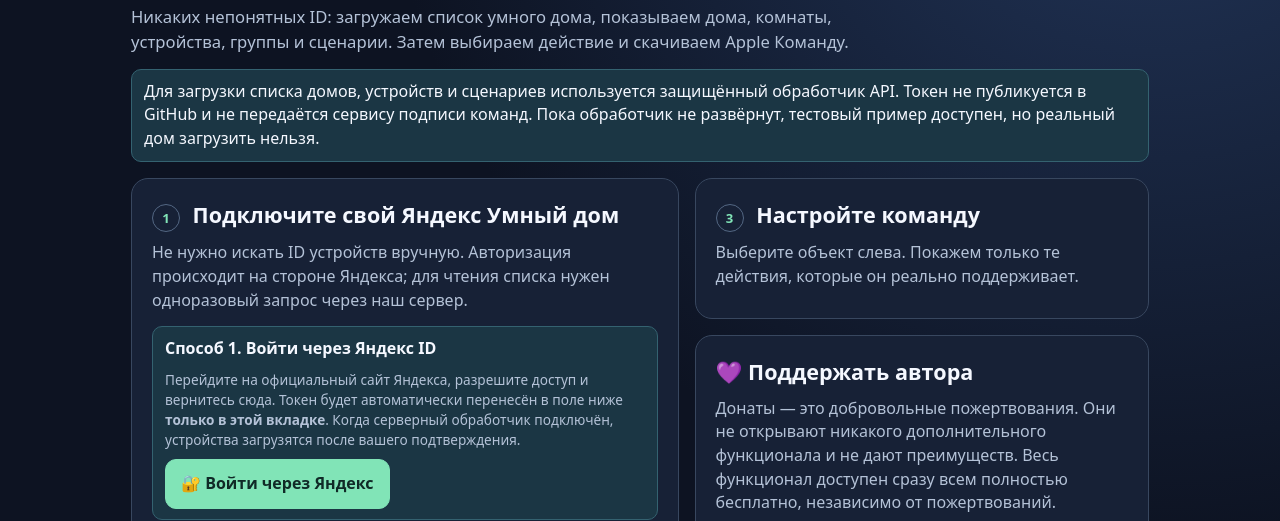
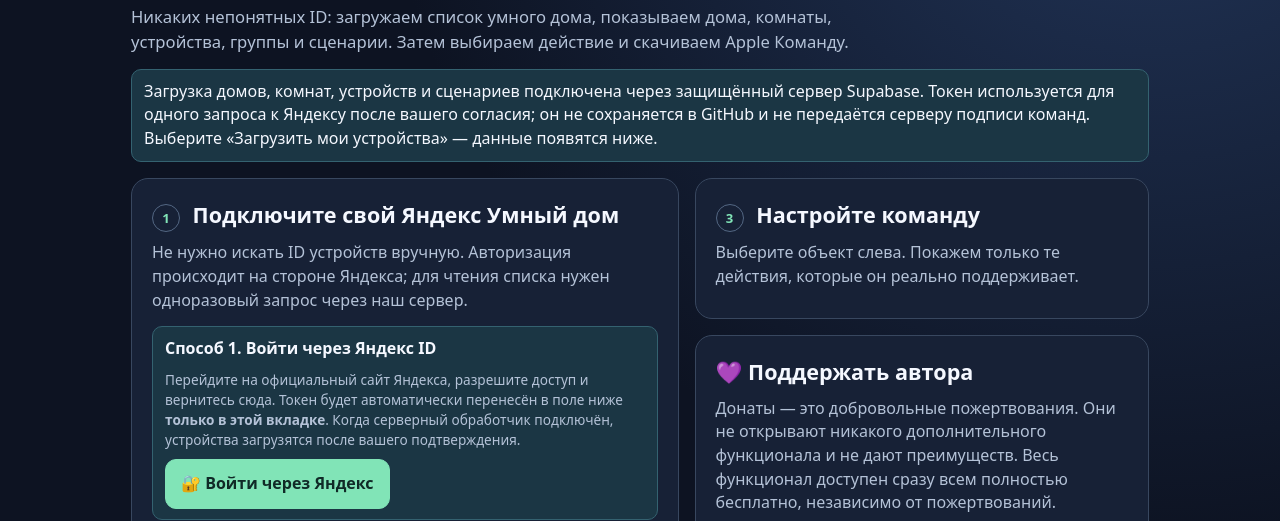
Before and after one commit to mapkepp/tools, a website: page studio/index.html in a window 1280 px wide. Shown: the part 230-751 px from the top of the page. Drawn offline with Linux system fonts and the light colour scheme.

Commit message:
ux(studio): show connected Yandex discovery gateway, remove obsolete offline notice

```diff
--- a/studio/index.html
+++ b/studio/index.html
@@ -25,7 +25,7 @@ details{border:1px solid var(--line);padding:12px;border-radius:10px;margin-top:
 <header><a class="brand" href="../">← MAPKEPP TOOLS</a><span class="pill">Бесплатно · Без регистрации Mapkepp</span></header>
 <h1>Выберите устройство. Создайте команду для iPhone.</h1>
 <p class="lead muted">Никаких непонятных ID: загружаем список умного дома, показываем дома, комнаты, устройства, группы и сценарии. Затем выбираем действие и скачиваем Apple Команду.</p>
-<div class="notice" id="securityNotice">Для загрузки списка домов, устройств и сценариев используется защищённый обработчик API. Токен не публикуется в GitHub и не передаётся сервису подписи команд. Пока обработчик не развёрнут, тестовый пример доступен, но реальный дом загрузить нельзя.</div>
+<div class="notice" id="securityNotice">Загрузка домов, комнат, устройств и сценариев подключена через защищённый сервер Supabase. Токен используется для одного запроса к Яндексу после вашего согласия; он не сохраняется в GitHub и не передаётся серверу подписи команд. Выберите «Загрузить мои устройства» — данные появятся ниже.</div>
 <div class="layout"><div>
 <section class="card" id="connect">
 <h2><span class="stepnum">1</span> Подключите свой Яндекс Умный дом</h2>
```
